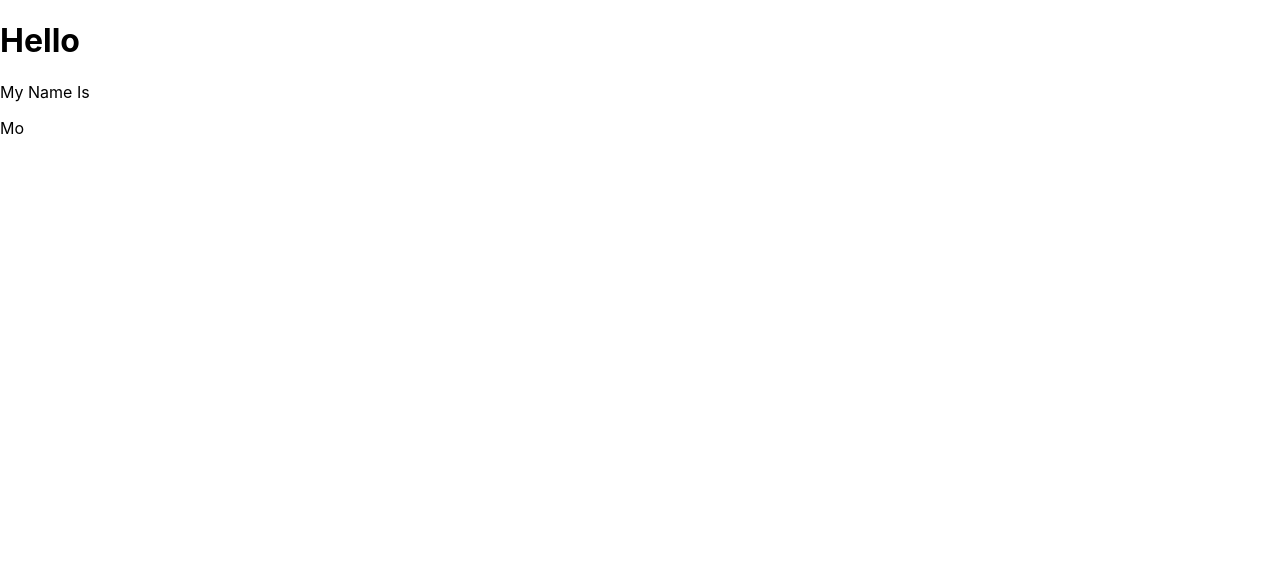
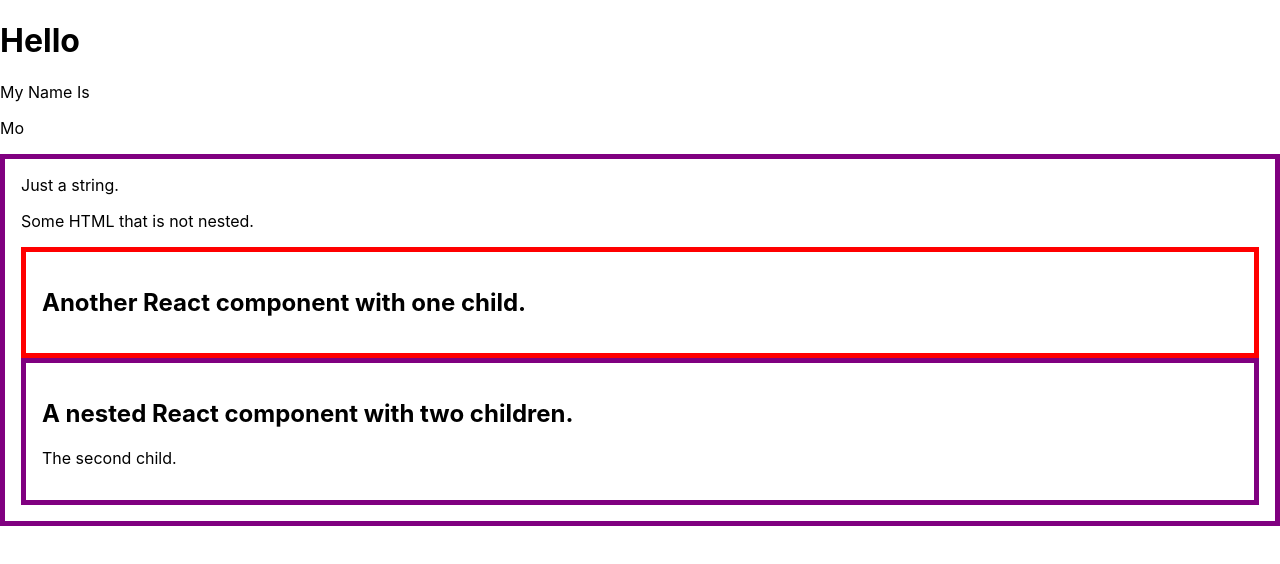
Before and after one commit to chrismochinski/fem-typescript-codealong, a React (Create React App) app: page / in a window 1280 px wide. Shown: the top 564 px of the page. Built offline with nearby package versions, Linux system fonts and the light colour scheme.

Commit message:
imported Application.tsx

```diff
--- a/src/App.tsx
+++ b/src/App.tsx
@@ -1,3 +1,6 @@
+import Application from "./Application";
+
+
 type NameTagProps = {
   name: string;
 };
@@ -14,6 +17,9 @@ const NameTag = (props: NameTagProps) => {
       <section className="display-name">
         <p>{props.name}</p>
       </section>
+      <section className="import">
+        <Application />
+      </section>
       <footer />
     </main>
   );
--- a/Application.tsx
+++ b/src/Application.tsx
@@ -1,10 +1,10 @@
 import React from 'react';
 
- type BoxProps = { children: React.ReactNode };
+ type BoxProps = { children: React.ReactNode, style?: React.CSSProperties };
 
- const Box = ({ children }: BoxProps) => {
+ const Box = ({ children, style = {} }: BoxProps) => {
    return (
-     <section style={{ padding: "1em", border: "5px solid purple" }}>
+     <section style={{ padding: "1em", border: "5px solid purple", ...style }}>
        {children}
      </section>
    );
@@ -15,7 +15,7 @@ import React from 'react';
      <Box>
        Just a string.
        <p>Some HTML that is not nested.</p>
-       <Box>
+       <Box style={{ borderColor: 'red' }}>
          <h2>Another React component with one child.</h2>
        </Box>
        <Box>
```
